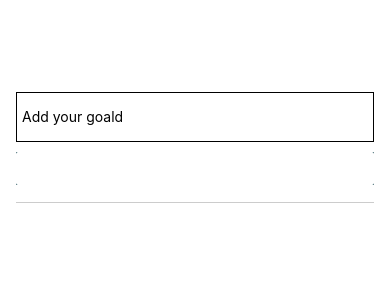
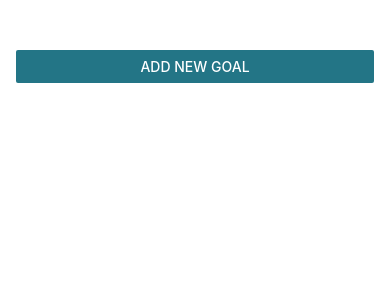
Before and after one commit to mariasilva795/my-first-react-native, a React Native app: screen / in a window 390 px wide. Shown: the top 300 px of the page. Built offline with nearby package versions, Linux system fonts and the light colour scheme.

Commit message:
add modal

```diff
--- a/App.js
+++ b/App.js
@@ -1,17 +1,27 @@
 import { StatusBar } from "expo-status-bar";
 import { useState } from "react";
-import { FlatList, StyleSheet, View } from "react-native";
+import { Button, FlatList, StyleSheet, View } from "react-native";
 import GoalItem from "./components/GoalItem";
 import GoalImput from "./components/GoalInput";
 
 export default function App() {
+  const [modalIsVisible, setModalIsVisible] = useState(false);
   const [courseGoal, setCourseGoal] = useState([]);
+
+  function startAddGoalHandle() {
+    setModalIsVisible(true);
+  }
+
+  function endAddGoalHandle() {
+    setModalIsVisible(false);
+  }
 
   function addGoalInputHandle(enteredGoalText) {
     setCourseGoal((currentCourseGoal) => [
       ...currentCourseGoal,
       { text: enteredGoalText, id: Math.random().toString() },
     ]);
+    endAddGoalHandle();
   }
 
   function deleteGoalHandle(id) {
@@ -22,7 +32,17 @@ export default function App() {
 
   return (
     <View style={styles.appContainer}>
-      <GoalImput onAddGoal={addGoalInputHandle} />
+      <Button
+        title="Add new goal"
+        color="#237586"
+        onPress={startAddGoalHandle}
+      />
+      <GoalImput
+        isVisible={modalIsVisible}
+        onAddGoal={addGoalInputHandle}
+        onPress={endAddGoalHandle}
+        onCancel={endAddGoalHandle}
+      />
       <View style={styles.goalContent}>
         <FlatList
           data={courseGoal}
@@ -43,7 +63,6 @@ export default function App() {
       </View>
     </View>
   );
-  aaa;
 }
 
 const styles = StyleSheet.create({
--- a/components/GoalInput.js
+++ b/components/GoalInput.js
@@ -1,5 +1,5 @@
 import { useState } from "react";
-import { View, TextInput, Button, StyleSheet } from "react-native";
+import { View, TextInput, Button, StyleSheet, Modal } from "react-native";
 
 function GoalImput(props) {
   const [enteredGoalText, setEnteredGoalText] = useState("");
@@ -12,6 +12,7 @@ function GoalImput(props) {
     setEnteredGoalText("");
   }
   return (
+    <Modal visible={props.isVisible} animationType="slide">
       <View style={styles.inputContainer}>
         <TextInput
           placeholder="Add your goald"
@@ -19,17 +20,26 @@ function GoalImput(props) {
           style={styles.textInput}
           value={enteredGoalText}
         />
-      <View style={styles.buttonAdd}>
-        <Button color="white" onPress={addGoalInputHandle} title="ADD GOAL" />
+        <View style={styles.buttonsContainer}>
+          <View style={styles.button}>
+            <Button
+              color="white"
+              onPress={addGoalInputHandle}
+              title="ADD GOAL"
+            />
+          </View>
+          <View style={styles.button}>
+            <Button color="white" onPress={props.onCancel} title="CANCEL" />
           </View>
         </View>
+      </View>
+    </Modal>
   );
 }
 
 const styles = StyleSheet.create({
   inputContainer: {
     flex: 1,
-    flexDirection: "columna",
     justifyContent: "center",
     alingItem: "center",
     marginTop: 24,
@@ -38,13 +48,21 @@ const styles = StyleSheet.create({
   },
   textInput: {
     height: 50,
+    margin: 10,
     borderWidth: 1,
     borderColor: "black",
     padding: 5,
   },
-  buttonAdd: {
-    marginTop: 10,
+  buttonsContainer: {
+    flexDirection: "row",
+    justifyContent: "space-between",
+    margin: 10,
+  },
+  button: {
     backgroundColor: "#1b4b54",
+    marginLeft: 5,
+    width: 160,
+    marginHorizontal: 8,
   },
 });
 
```
Lines whose indentation alone changed are shown as unchanged.
